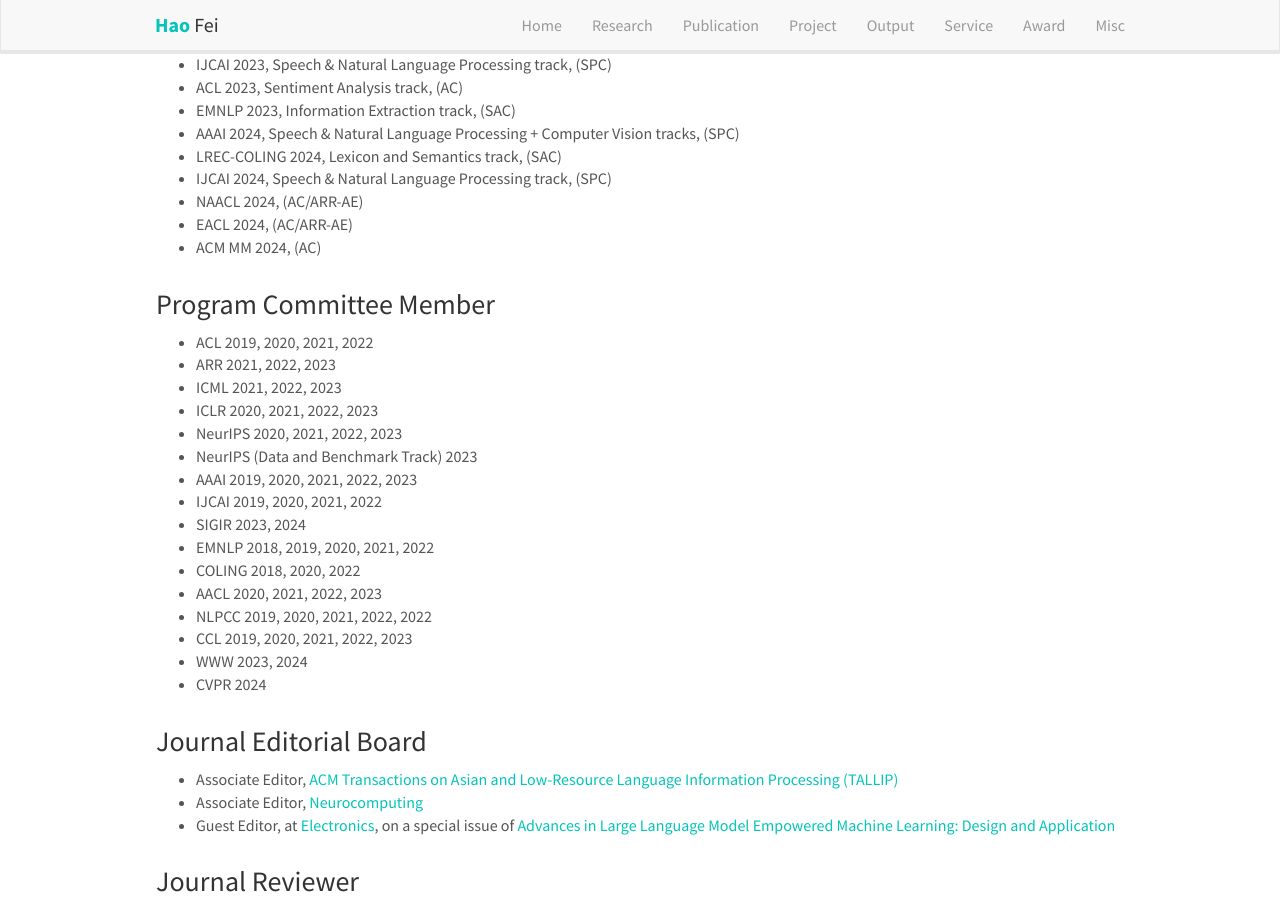
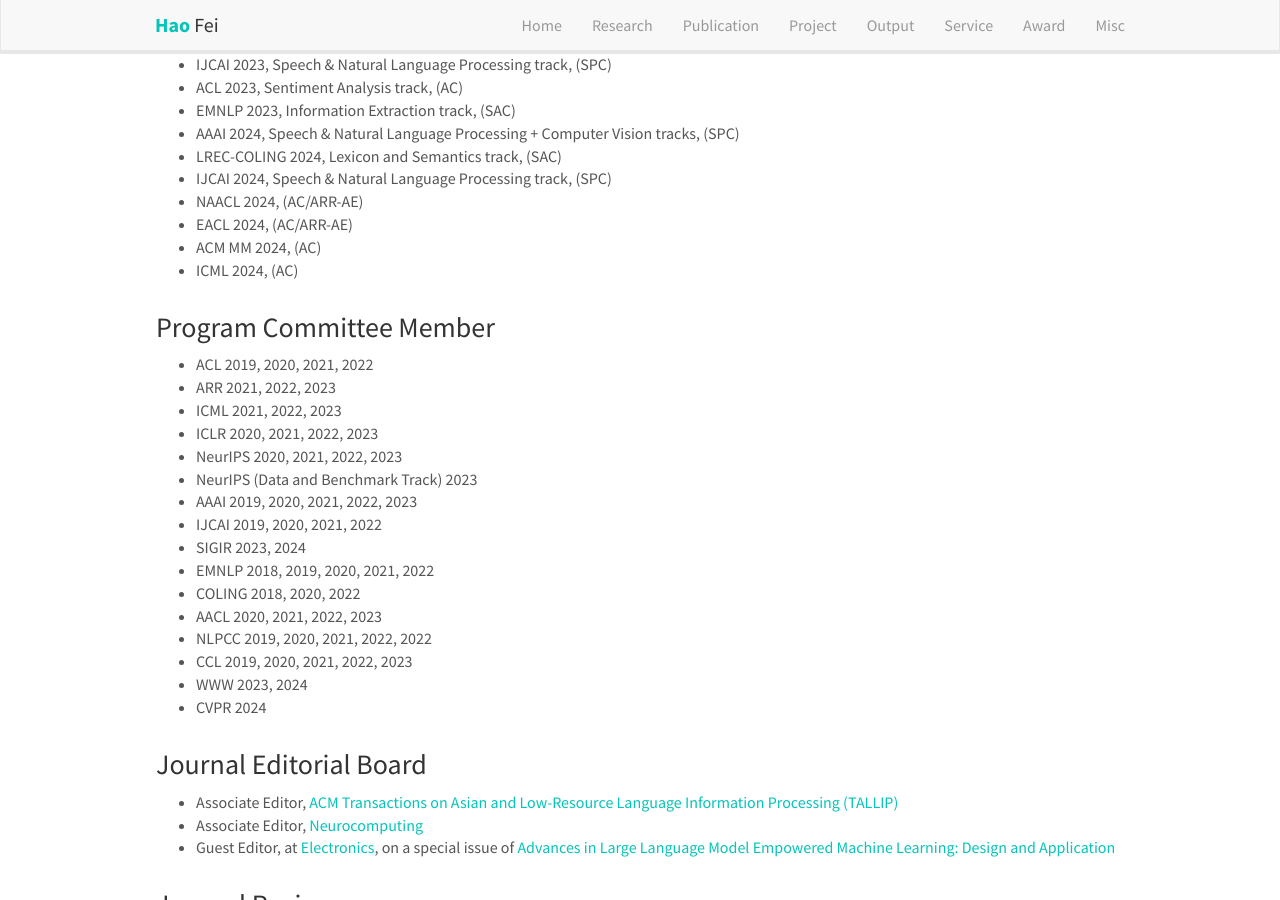
Before and after one commit to scofield7419/scofield7419.github.io, a Jekyll site: the page built from _pages/services.md, in a window 1280 px wide and 900 px high, scrolled down 461 px. Built offline with Jekyll 4.4.1, drawn with Linux system fonts in a browser that asks for light colours; nearby versions of some CDN libraries; comment, search, counter and statistics services are not loaded; a style sheet for code colours, icons or effects is not loaded.

Commit message:
Update services.md

```diff
--- a/_pages/services.md
+++ b/_pages/services.md
@@ -40,6 +40,7 @@
 - NAACL 2024, (AC/ARR-AE)
 - EACL 2024, (AC/ARR-AE)
 - ACM MM 2024, (AC)
+- ICML 2024, (AC)
 
 
 <div style="margin-top: 30px"></div>
```
